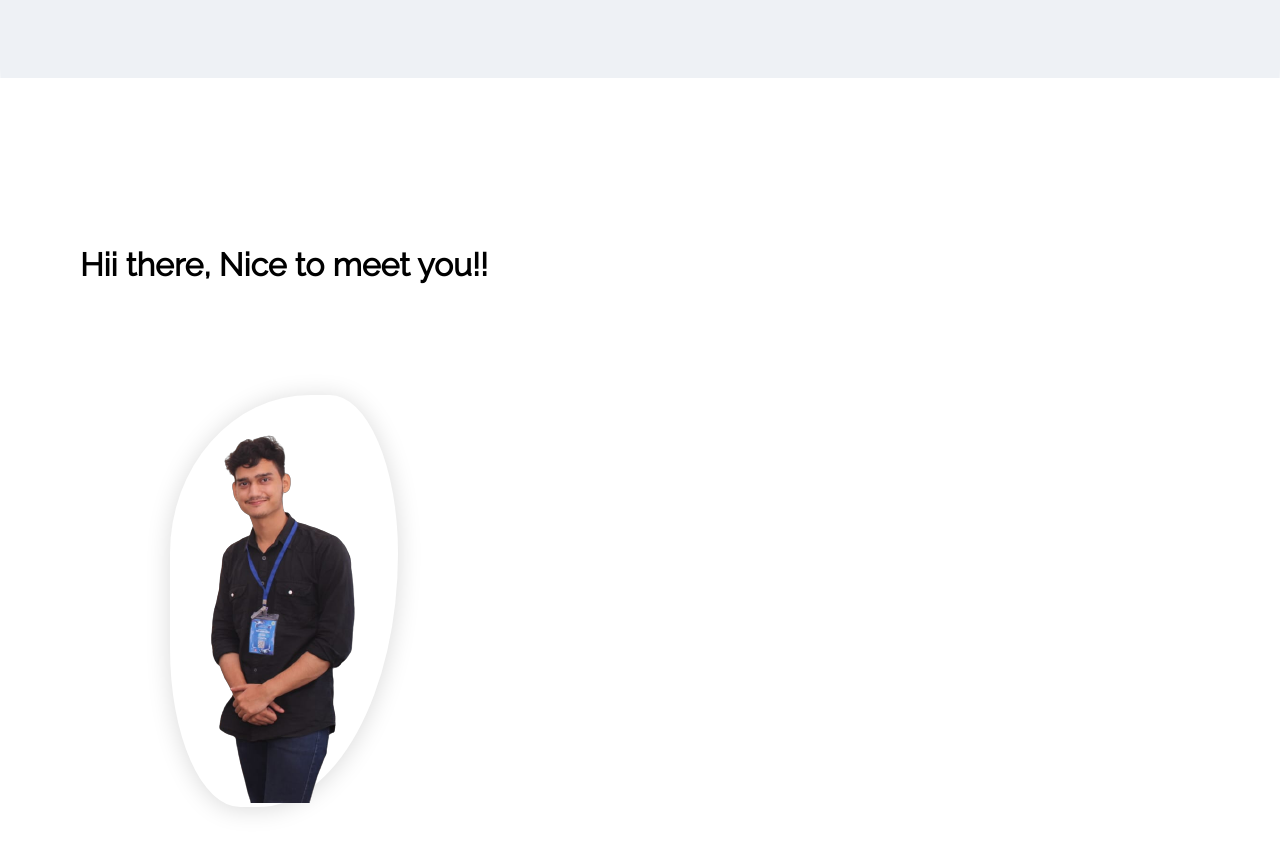
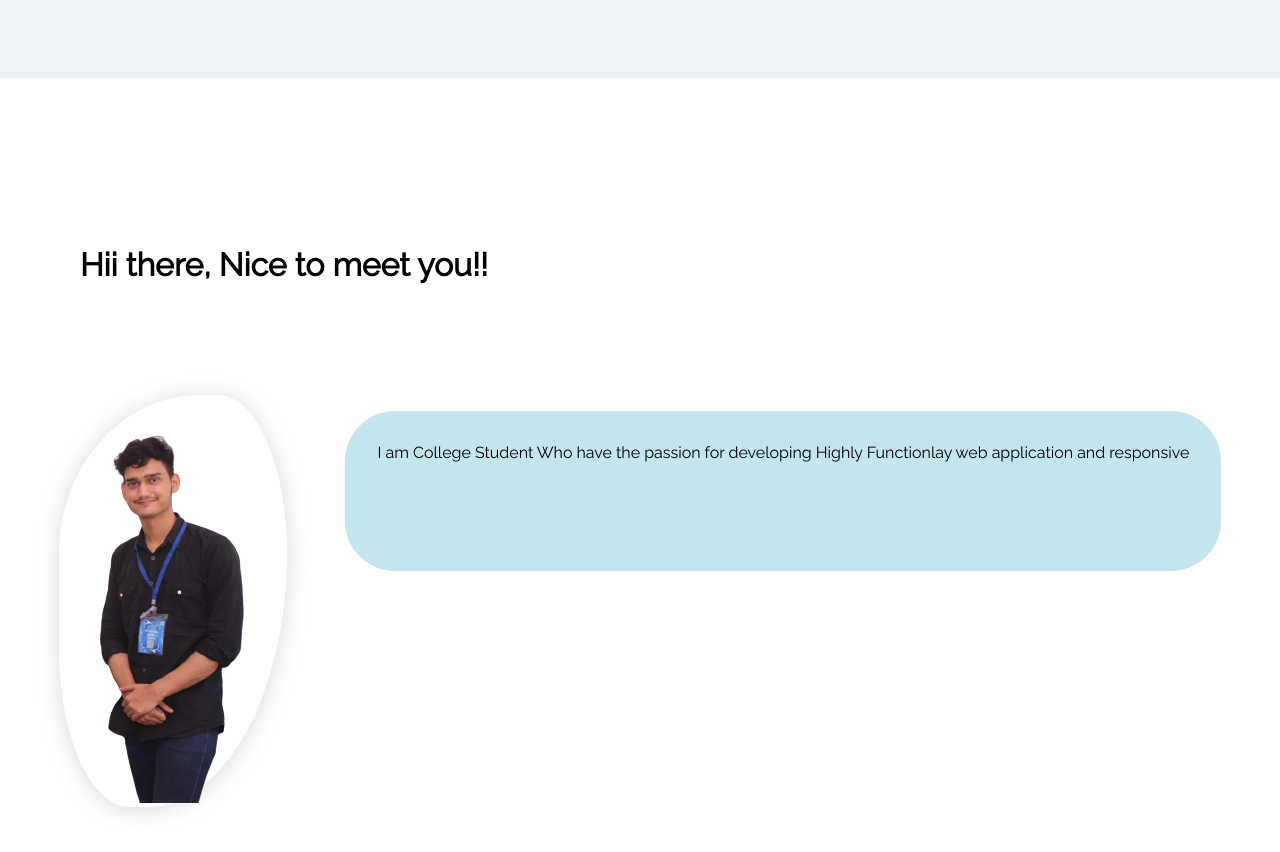
Before and after one commit to Rizvi-Ahmed-Abbas-Nasir/Web-Portfolio, a Next.js app: page / in a window 1280 px wide. Shown: the part 1326-2178 px from the top of the page. Built offline with nearby package versions, Linux system fonts and the light colour scheme.

Commit message:
added myself page

```diff
--- a/src/app/CSS/Style.css
+++ b/src/app/CSS/Style.css
@@ -521,15 +521,20 @@ label{
 }
 .contentMyself{
     display: flex;
+    width: 100%;
 }
-
+#MyContents{
+    width: 100%;
+}
 #MyContents h1{
     padding: 8rem 5rem;
     margin-top: 2.5rem;
+    color:var(--base-text-clr);
 }
 .mainContent{
     display: flex;
-    justify-content: center;
+    justify-content: space-evenly;
+    width: 100%;
 }
 
 #myimg{
@@ -545,6 +550,24 @@ label{
 
 }
 /* $$$ */
+
+/* My Contents desc */
+.Descition{
+    content: '';
+    border-radius: 50px;
+    background-color:rgb(196, 228, 238);
+    /* box-shadow: 10px 12px 2px 1px rgba(0, 0, 255, .2); */
+    width: 100%;
+    height: 20vh;
+    padding: 2rem 2rem;
+}
+.Descition p{
+
+
+}
+
+/* $$ */
+
 
 
 
--- a/src/app/pages/Myself.js
+++ b/src/app/pages/Myself.js
@@ -53,9 +53,13 @@ export default function Myself() {
                     <Image src={abbaspic1} />
                 </div>
 
-                <di className-="Desciptions">
+                <div className-="Desciptions">
+                    <div className='Descition'>
+                      <p>I am College Student Who have the passion for developing Highly Functionlay
+                        web application and responsive</p>
+                    </div>
 
-                </di>
+                </div>
 
             </div>
             </div>
```
